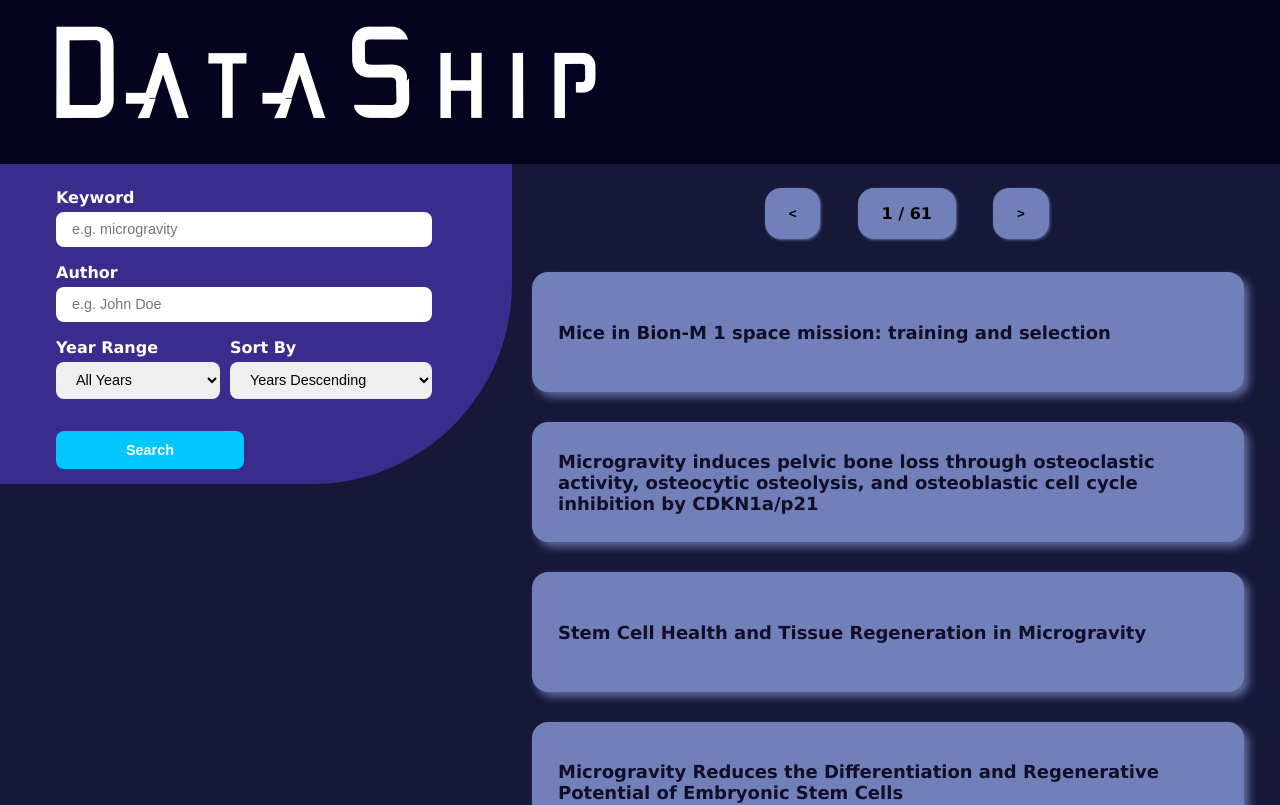
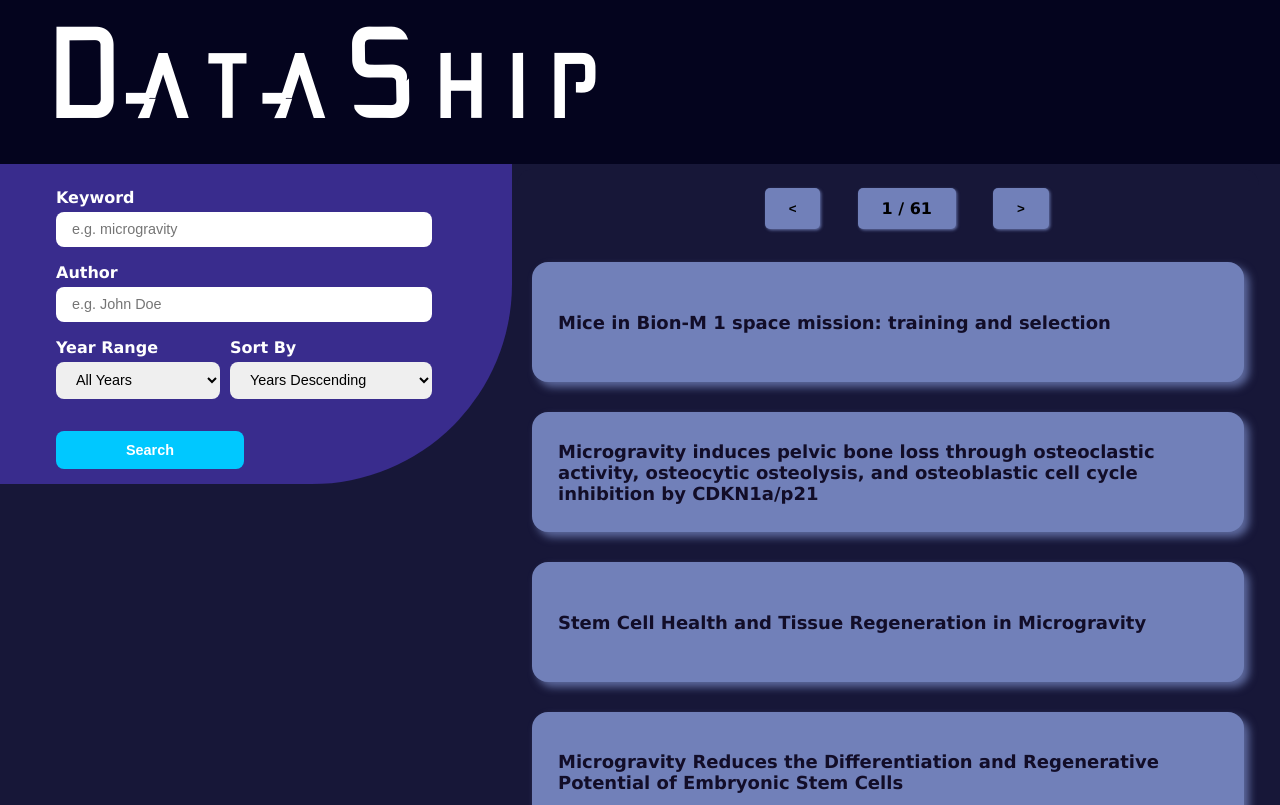
Before and after one commit to The-AAA-Team/SpaceApp2025-master, a React (Create React App) app: page / in a window 1280 px wide. Shown: the top 805 px of the page. Built offline with nearby package versions, Linux system fonts and the light colour scheme.

Commit message:
actual actual button alteration

```diff
--- a/src/components/right-container.css
+++ b/src/components/right-container.css
@@ -70,13 +70,13 @@ button:hover{
 
 .arrows {
     background-color: #7180B9;
-    border-radius: 1rem;
     border-style: solid;
     border-width: 0px;
     font-weight: bold;
-    padding: 1rem 1.5rem 1rem 1.5rem;
+    padding: 0.7rem 1.5rem 0.7rem 1.5rem;
+    border-radius: 5px;
     margin-left: 5%;
     margin-top: 2.5%;
     margin-bottom: 2.5%;
-    box-shadow: 1px 1px 3px rgba(113, 128, 185, 0.8);
+    box-shadow: 1.3px 1.3px 3px rgba(113, 128, 185, 0.8);
 }
```
